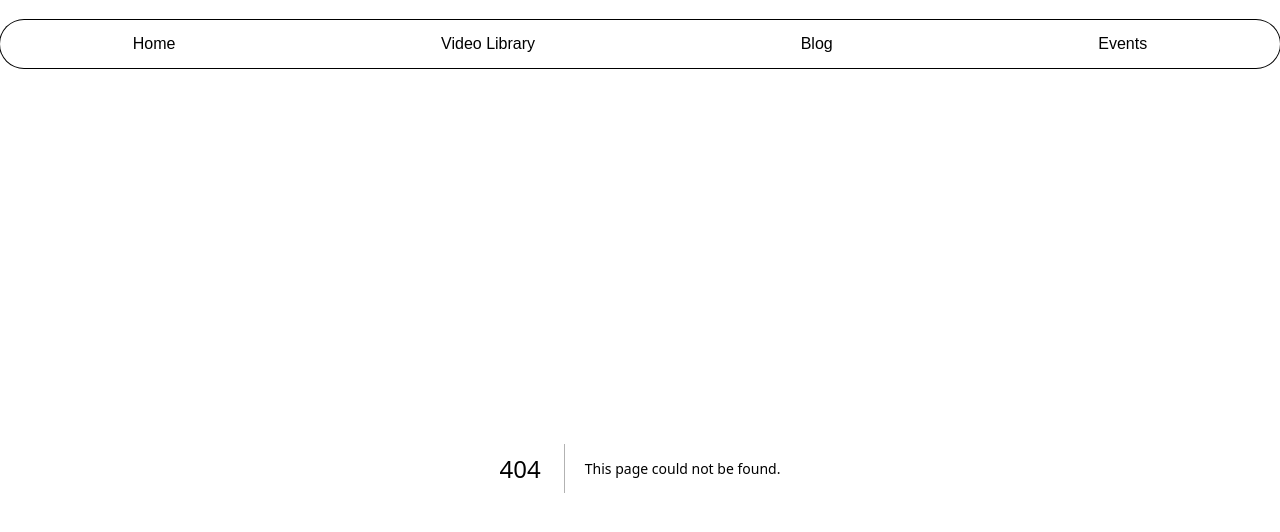
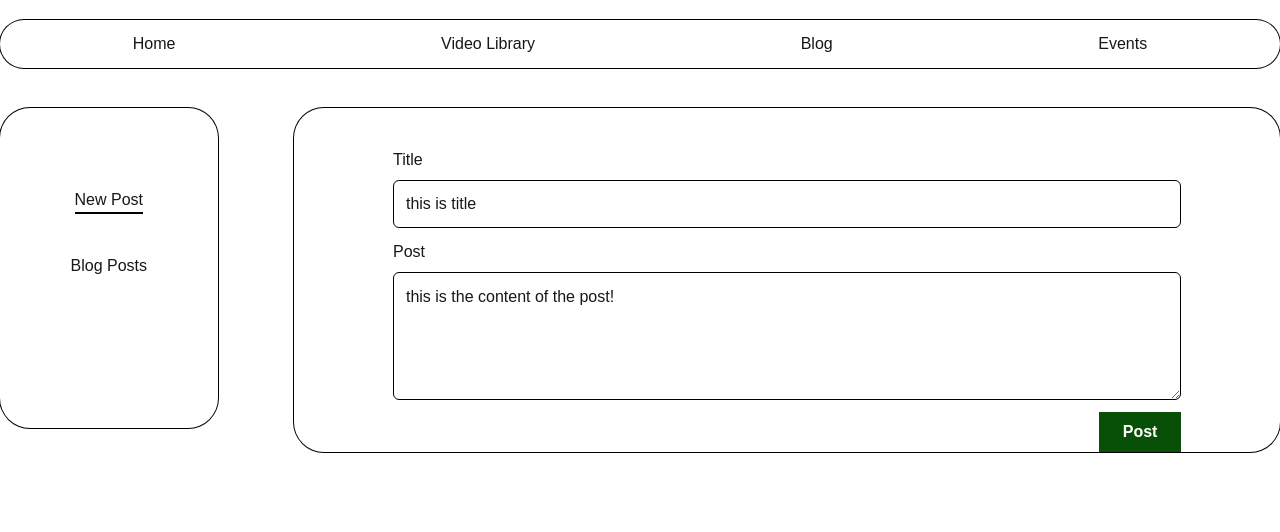
Before and after one commit to Evergreen-Technologies/JR, a Next.js app: page /admin/blog in a window 1280 px wide. Before the commit this address had no page. Shown: the top 532 px of the page. Built offline with nearby package versions, Linux system fonts and the light colour scheme.

Commit message:
created some new pages and navbar layouts and so forth

```diff
--- /dev/null
+++ b/src/app/admin/blog/page.tsx
@@ -0,0 +1,102 @@
+"use client";
+import Link from "next/link";
+import { title } from "process";
+import { useState } from "react";
+import axios from "axios";
+
+const page = () => {
+  const [isNewPost, setIsNewPost] = useState(true);
+  const [active, setActive] = useState("new");
+  interface post {
+    title: string;
+    post: string;
+    date: Date;
+  }
+
+  const [post, setPost] = useState<post>({
+    title: "this is title",
+    post: "this is the content of the post!",
+    date: new Date(),
+  });
+
+  const handleSubmit = async () => {
+    // console.log(post);
+    try {
+      const response = await axios.post("/api/Blog", post);
+      console.log("submitted SuccesFully:", response.data);
+    } catch (err) {
+      console.error(err);
+    }
+  };
+
+  return (
+    <div className="flex lg:container lg:mx-auto pt-10 justify-between">
+      <div className="w-[17%] ring-1 ring-black rounded-[30px] h-[40vh] flex flex-col items-center justify-start pt-20 gap-y-10">
+        <button
+          onClick={() => {
+            setActive("new");
+            setIsNewPost(!isNewPost);
+          }}
+          className={`${
+            active == "new" ? "border-b-[2px] border-b-black" : ""
+          }`}
+        >
+          New Post
+        </button>
+        <button
+          onClick={() => {
+            setActive("post");
+            setIsNewPost(!isNewPost);
+          }}
+          className={`${
+            active == "postx" ? "border-b-[2px] border-b-black" : ""
+          }`}
+        >
+          Blog Posts
+        </button>
+      </div>
+      <div className="w-[77%] ring-1 ring-black rounded-[30px] flex justify-center items-start pt-10">
+        <div className="w-full flex justify-center">
+          {isNewPost && (
+            <form
+              action=""
+              onSubmit={(e) => {
+                e.preventDefault();
+              }}
+              className="flex flex-col items-center justify-center gap-y-3 w-[80%]"
+            >
+              <div className="flex flex-col w-full gap-y-2">
+                <label htmlFor="">Title</label>
+                <input
+                  type="text"
+                  value={post.title}
+                  onChange={(e) => setPost({ ...post, title: e.target.value })}
+                  className="border border-black h-12 rounded-md pl-3"
+                />
+              </div>
+              <div className="flex flex-col w-full gap-y-2">
+                <label htmlFor="">Post</label>
+                <textarea
+                  value={post.post}
+                  onChange={(e) => setPost({ ...post, post: e.target.value })}
+                  className="border border-black h-32 rounded-md pl-3 pt-3"
+                />
+              </div>
+              <div className="flex justify-end w-full">
+                <button
+                  className="bg-[#085008] font-bold text-white px-6 py-2"
+                  onClick={handleSubmit}
+                >
+                  Post
+                </button>
+              </div>
+            </form>
+          )}
+        </div>
+        <div>{!isNewPost && <div> Posts</div>}</div>
+      </div>
+    </div>
+  );
+};
+
+export default page;
--- /dev/null
+++ b/src/app/admin/events/page.tsx
@@ -0,0 +1,11 @@
+import React from "react";
+
+const page = () => {
+  return (
+    <div className="lg:container lg:w-full lg:mx-auto mx-[20px]">
+      <div className="flex items-center justify-center h-[100vh]">Events</div>
+    </div>
+  );
+};
+
+export default page;
--- /dev/null
+++ b/src/app/admin/upload_content/page.tsx
@@ -0,0 +1,13 @@
+import React from "react";
+
+const page = () => {
+  return (
+    <div className="lg:container lg:w-full lg:mx-auto mx-[20px]">
+      <div className="flex items-center justify-center h-[100vh]">
+        upload content
+      </div>
+    </div>
+  );
+};
+
+export default page;
--- /dev/null
+++ b/src/app/api/Blog/route.js
@@ -0,0 +1,32 @@
+import { NextResponse } from "next/server";
+import connectDB from "@/config/database";
+import Blog from "@/models/Blog";
+
+export async function GET(request) {
+  await connectDB();
+  const Blog = await Blog.find({});
+  return NextResponse.json(Blog);
+}
+
+export async function POST(request) {
+  await connectDB();
+  const BlogData = await request.json();
+  const Blog = await Materials.create(BlogData);
+  return NextResponse.json(Blog);
+}
+
+export async function PUT(request) {
+  await connectDB();
+  const { id, ...updateData } = await request.json();
+  const Blog = await Blog.findByIdAndUpdate(id, updateData, {
+    new: true,
+  });
+  return NextResponse.json(Blog);
+}
+
+export async function DELETE(request) {
+  await connectDB();
+  const { id } = await request.json();
+  await Blog.findByIdAndDelete(id);
+  return NextResponse.json({ message: "User deleted successfully" });
+}
--- /dev/null
+++ b/src/app/user/about/page.tsx
@@ -0,0 +1,9 @@
+const page = () => {
+  return (
+    <div>
+      <div className="flex items-center justify-center h-[100vh]">About</div>
+    </div>
+  );
+};
+
+export default page;
--- /dev/null
+++ b/src/app/user/contact/page.tsx
@@ -0,0 +1,9 @@
+const page = () => {
+  return (
+    <div>
+      <div className="flex items-center justify-center h-[100vh]">Contact</div>
+    </div>
+  );
+};
+
+export default page;
--- /dev/null
+++ b/src/components/Navbar/Adminnavbar.tsx
@@ -0,0 +1,32 @@
+"use client";
+import Link from "next/link";
+import { usePathname } from "next/navigation";
+
+const Adminnavbar = () => {
+  const current_path2 = usePathname();
+  console.log(current_path2);
+  const links = [
+    { label: "Home", href: "/admin" },
+    { label: "Upload Content", href: "/admin/upload_content" },
+    { label: "Manage Blog", href: "/admin/blog" },
+    { label: "Manage Events", href: "/admin/events" },
+  ];
+  return (
+    <nav className="lg:container lg:w-full lg:mx-auto mx-[20px] ring-1 ring-black rounded-full mt-5">
+      <ul className="flex w-full items-center justify-around py-3">
+        {links.map((link, index) => (
+          <li
+            key={index}
+            className={`${
+              current_path2 === link.href && " border-b-black border-b-[3px]"
+            }`}
+          >
+            <Link href={link.href}>{link.label}</Link>
+          </li>
+        ))}
+      </ul>
+    </nav>
+  );
+};
+
+export default Adminnavbar;
--- /dev/null
+++ b/src/components/Navbar/BlogNavbar.tsx
@@ -0,0 +1,28 @@
+"use client";
+import Link from "next/link";
+import { usePathname } from "next/navigation";
+const BlogNavbar = () => {
+  const links = [
+    { label: "New Post", href: "admin/blog/new_post" },
+    { label: "Blog Posts", href: "admin/blog/posts" },
+  ];
+  const current_path3 = usePathname();
+
+  return (
+    <nav className="w-[80%] h-[50vh]  ring-1 ring-black rounded-[30px] flex items- justify-center">
+      <ul className="flex flex-col justify-center gap-y-10">
+        {links.map((link, index) => (
+          <li
+            className={`${
+              current_path3 === link.href && "border-b-black border-b-[3px]"
+            }`}
+          >
+            <Link href={link.href}>{link.label}</Link>
+          </li>
+        ))}
+      </ul>
+    </nav>
+  );
+};
+
+export default BlogNavbar;
--- /dev/null
+++ b/src/models/Blog.ts
@@ -0,0 +1,20 @@
+import mongoose from "mongoose";
+
+const formSchema = new mongoose.Schema({
+  title: {
+    type: String,
+    required: true,
+  },
+  post: {
+    type: String,
+    required: true,
+  },
+  date: {
+    type: Date,
+    required: true,
+  },
+});
+
+const Blog = mongoose.models.Blog || mongoose.model("Blog", formSchema);
+
+export default Blog;
```
